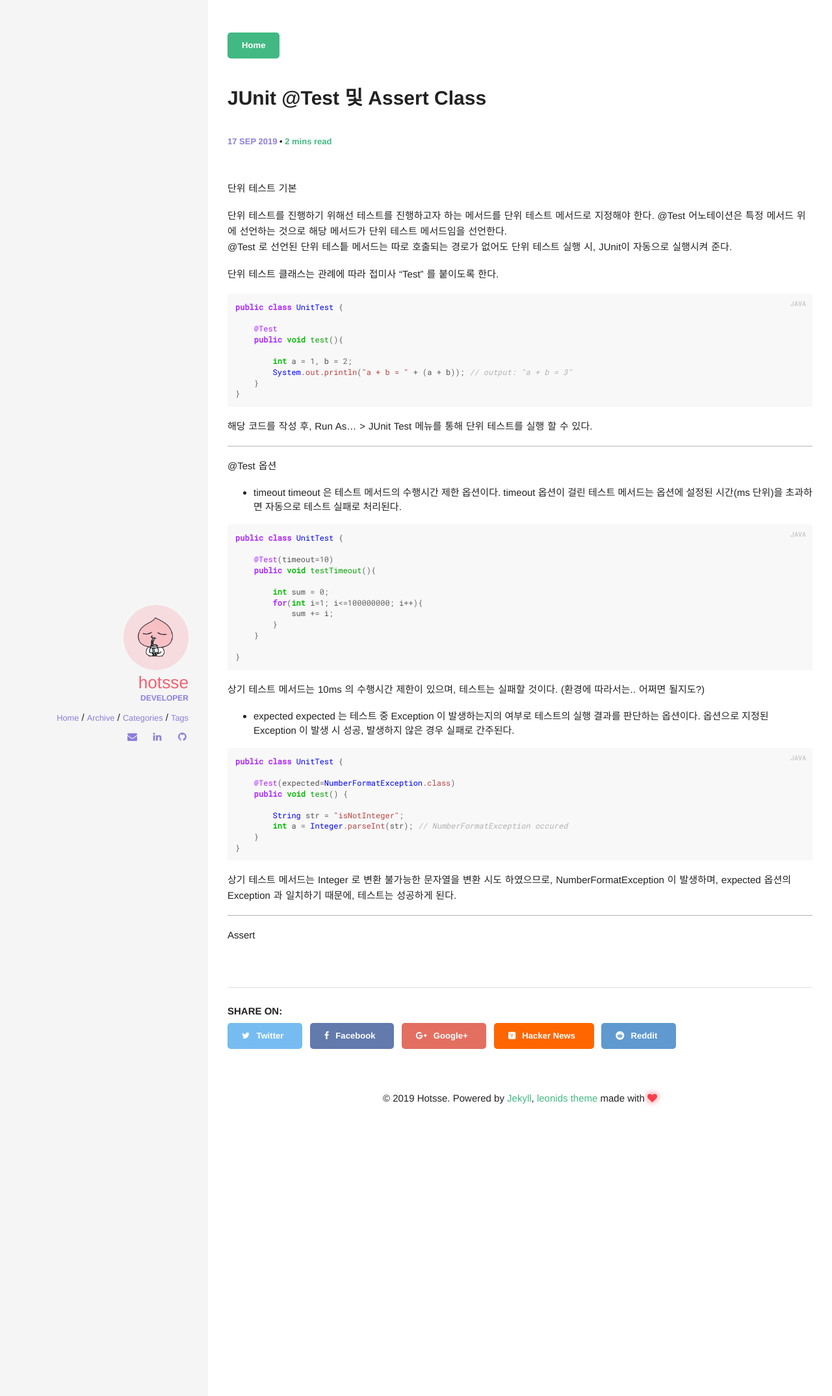
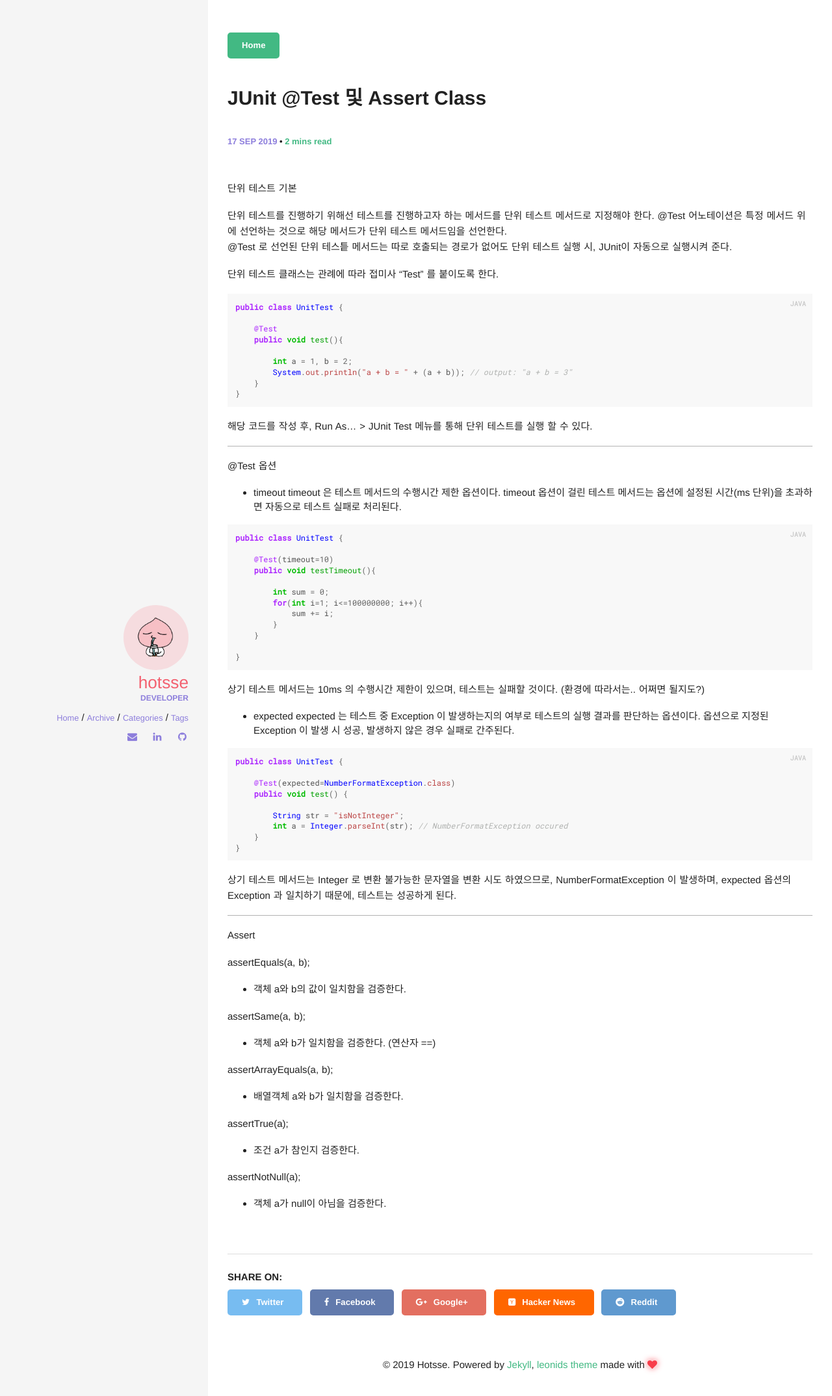
Before and after one commit to Hotsse/hotsse.github.io, a Jekyll site: the page built from _posts/2019-09-17-JUnit @Test 및 Assert Class.md, in a window 1280 px wide. Shown: the top 2148 px of the page at 65% size. Built offline with Jekyll 4.4.1, drawn with Linux system fonts in a browser that asks for light colours; comment, search, counter and statistics services are not loaded.

Commit message:
update post

```diff
--- a/_posts/2019-09-17-JUnit @Test 및 Assert Class.md
+++ b/_posts/2019-09-17-JUnit @Test 및 Assert Class.md
@@ -71,3 +71,18 @@ public class UnitTest {
 -------------
 
 Assert
+
+assertEquals(a, b);
+- 객체 a와 b의 값이 일치함을 검증한다.
+
+assertSame(a, b);
+- 객체 a와 b가 일치함을 검증한다. (연산자 ==)
+
+assertArrayEquals(a, b);
+- 배열객체 a와 b가 일치함을 검증한다.
+
+assertTrue(a);
+- 조건 a가 참인지 검증한다.
+
+assertNotNull(a);
+- 객체 a가 null이 아님을 검증한다.
```
